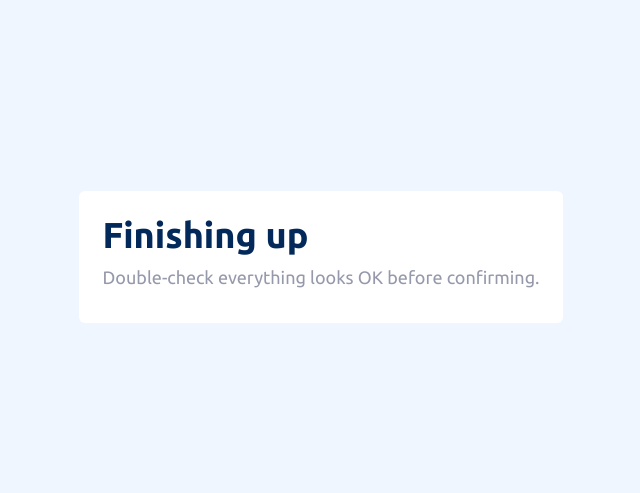
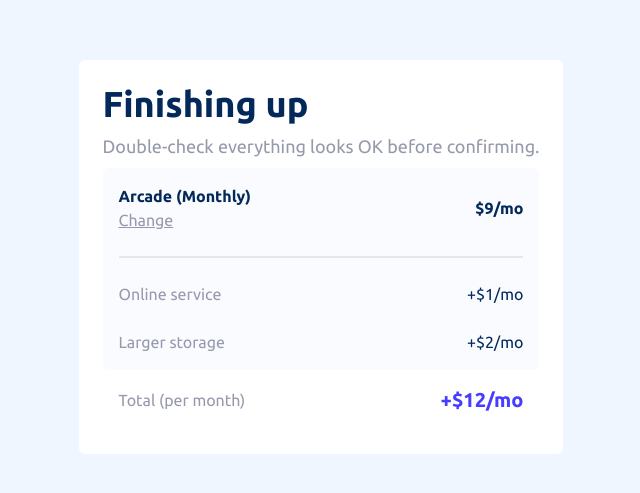
Before and after one commit to vitaovich/FM-multi-step-form, a Next.js app: page / in a window 1280 px wide. Shown: the part 143-636 px from the top of the page, without its empty margins (319-959 px from the left). Built offline with nearby package versions, Linux system fonts and the light colour scheme.

Commit message:
add initial stepFourForm

```diff
--- a/components/stepFourForm.tsx
+++ b/components/stepFourForm.tsx
@@ -1,7 +1,28 @@
 const StepFourForm = () => {
     return (
         <div>
-
+            <div className="flex flex-col bg-Alabaster rounded-md p-4 space-y-6">
+                <div className="flex flex-row items-center">
+                    <div className="flex flex-col flex-auto">
+                        <h1 className="font-bold">Arcade (Monthly)</h1>
+                        <p className="text-CoolGray underline">Change</p>
+                    </div>
+                    <p className="font-bold">$9/mo</p>
+                </div>
+                <div className="border"></div>
+                <div className="flex flex-row">
+                    <p className="flex-auto text-CoolGray">Online service</p>
+                    <p>+$1/mo</p>
+                </div>
+                <div className="flex flex-row">
+                    <p className="flex-auto text-CoolGray">Larger storage</p>
+                    <p>+$2/mo</p>
+                </div>
+            </div>
+            <div className="flex flex-row items-center p-4">
+                <p className="flex-auto text-CoolGray">Total (per month)</p>
+                <p className="font-bold text-PurplishBlue text-xl">+$12/mo</p>
+            </div>
         </div>
     )
 }
```
